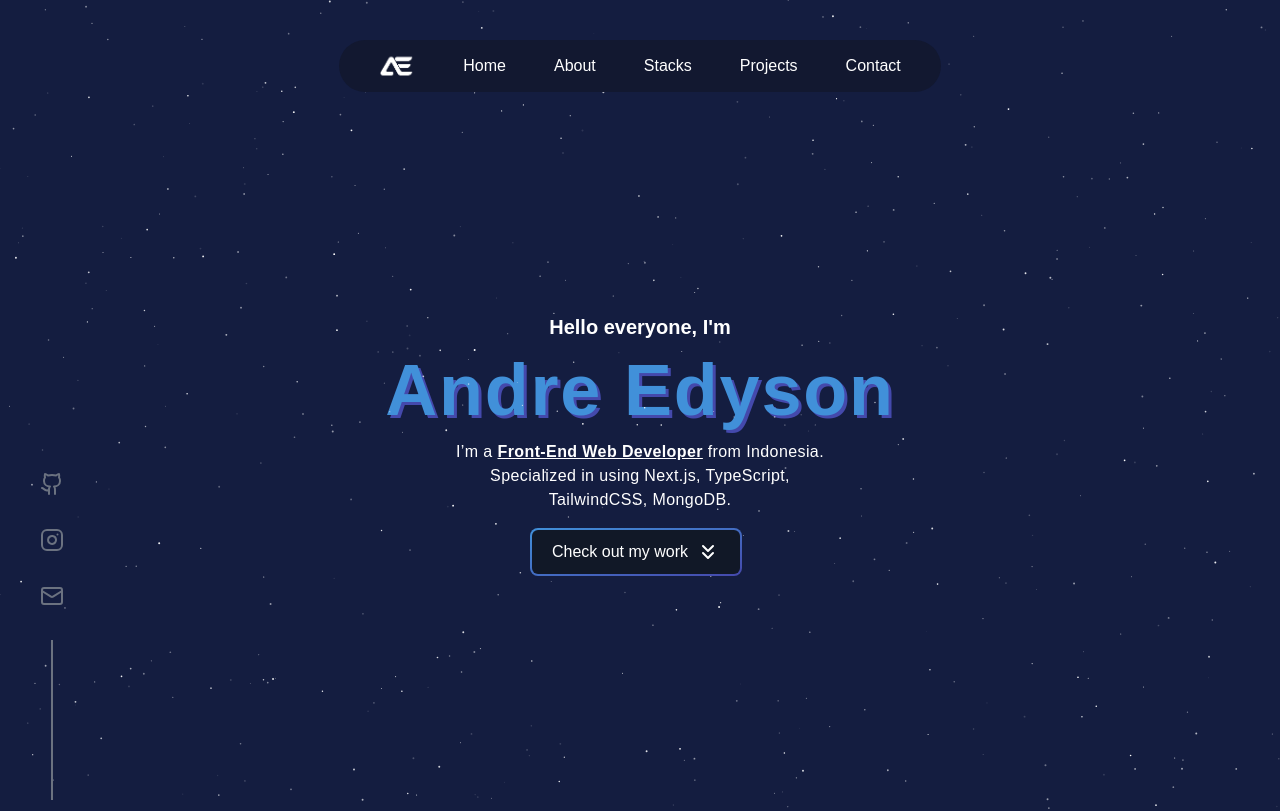
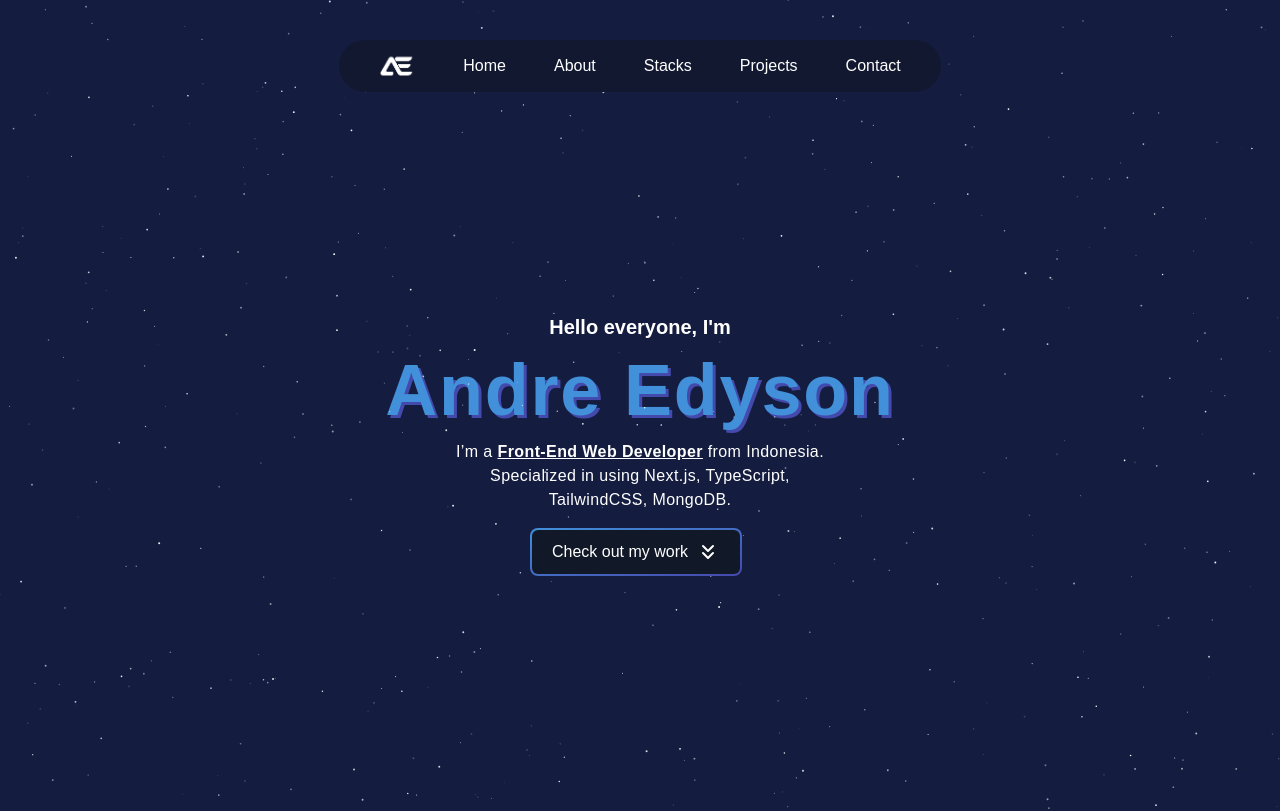
Before and after one commit to andreedyson/personal-website, a Next.js app: page / in a window 1280 px wide. Shown: the top 811 px of the page. Built offline with nearby package versions, Linux system fonts and the light colour scheme.

Commit message:
feat(project): finished contact section

```diff
--- a/app/components/Contact.tsx
+++ b/app/components/Contact.tsx
@@ -1,24 +1,69 @@
-import React from "react";
+"use client";
+
+import React, { useRef } from "react";
+import Socials from "./layout/Socials";
+import { motion, useInView } from "framer-motion";
 
 function Contact() {
+  const ref = useRef(null);
+  const isInView = useInView(ref, { once: true });
+
+  const popupAnimationVariants = {
+    hidden: {
+      y: 30,
+      opacity: 0,
+    },
+    visible: {
+      y: 0,
+      opacity: 1,
+      transition: {
+        delay: 0.8,
+        duration: 1.5,
+        type: "spring",
+        stiffness: 250,
+        damping: 10,
+      },
+    },
+  };
   return (
     <section
       id="contact"
-      className="flex flex-col items-center px-6 py-24 text-white max-sm:mt-10 md:px-16 lg:h-screen xl:px-40"
+      className="flex flex-col items-center px-6 py-24 text-white max-sm:mt-10 md:px-16 xl:px-40"
     >
-      <div>
+      <motion.div
+        ref={ref}
+        variants={popupAnimationVariants}
+        initial="hidden"
+        animate={isInView ? "visible" : "hidden"}
+        className="flex flex-col items-center justify-center"
+      >
         {/* Contact Header */}
         <div className="flex w-full flex-col items-center gap-6 text-center">
-          <h2 className="text-4xl font-bold uppercase md:text-5xl lg:text-6xl">
-            Let&apos;s Chat
+          <h2 className="text-4xl font-bold uppercase tracking-wider md:text-5xl lg:text-6xl">
+            Let&apos;s Chat!
           </h2>
-          <p className="tracking-wide text-slate-300 md:max-w-[550px]">
+          <p className="w-full tracking-wide text-slate-300 md:max-w-[550px]">
             Looking forward to connect with fellow developers, potential
             clients, and anyone interested in my work. Whether you have a
             project in mind or just want to say hello, feel free to reach out.
           </p>
+          <a href="mailto:andreedyson31@gmail.com">
+            <button className="mt-4 rounded-lg bg-transparent px-6 py-3 font-semibold outline-dashed outline-main-blue duration-200 hover:-translate-y-1.5 hover:bg-main-blue hover:shadow-[0px_8px_0px_0px_rgba(69,73,172,0.7)] hover:outline">
+              Connect With Me!
+            </button>
+          </a>
         </div>
-      </div>
+
+        <div className="mt-20 flex items-center gap-8">
+          <div className="h-[3px] w-24 rounded-full bg-gray-font md:w-40" />
+          <p className="font-bold text-gray-font">OR</p>
+          <div className="h-[3px] w-24 rounded-full bg-gray-font md:w-40" />
+        </div>
+
+        <div className="mt-20">
+          <Socials />
+        </div>
+      </motion.div>
     </section>
   );
 }
--- a/app/components/Projects.tsx
+++ b/app/components/Projects.tsx
@@ -28,7 +28,7 @@ function Projects() {
       id="projects"
       className="px-6 py-24 max-sm:mt-10 md:px-16 xl:px-40"
     >
-      <div className="flex flex-col items-center gap-10">
+      <div className="flex flex-col items-center gap-10 text-center">
         {/* Projects Header */}
         <motion.div
           ref={ref}
--- a/app/components/layout/Socials.tsx
+++ b/app/components/layout/Socials.tsx
@@ -8,7 +8,7 @@ function Socials() {
   return (
     <div>
       <motion.div
-        className="flex items-center justify-center gap-8 lg:flex-col"
+        className="flex items-center justify-center gap-8"
         initial={{ opacity: 0, scale: 0.5 }}
         animate={{ opacity: 1, scale: 1 }}
         transition={{ delay: 2 }}
@@ -16,24 +16,23 @@ function Socials() {
         <a
           href="https://github.com/andreedyson"
           target="_blank"
-          className="text-gray-500 duration-300 hover:-translate-y-2 hover:text-main-blue"
+          className="text-gray-font duration-300 hover:-translate-y-2 hover:text-main-blue"
         >
           <Github size={24} />
         </a>
         <a
           href="https://instagram.com/andreedyson"
           target="_blank"
-          className="text-gray-500 duration-300 hover:-translate-y-2 hover:text-main-blue"
+          className="text-gray-font duration-300 hover:-translate-y-2 hover:text-main-blue"
         >
           <Instagram size={24} />
         </a>
         <a
           href="mailto:andreedyson31@gmail.com"
-          className="text-gray-500 duration-300 hover:-translate-y-2 hover:text-main-blue"
+          className="text-gray-font duration-300 hover:-translate-y-2 hover:text-main-blue"
         >
           <Mail size={24} />
         </a>
-        <div className="hidden h-[20vh] w-[2px] bg-gray-500 lg:block" />
       </motion.div>
     </div>
   );
--- a/app/layout.tsx
+++ b/app/layout.tsx
@@ -1,7 +1,6 @@
 import type { Metadata } from "next";
 import "./globals.css";
 import Navbar from "./components/layout/Navbar";
-import Socials from "./components/layout/Socials";
 
 export const metadata: Metadata = {
   title: "Andre Edyson | Front-End Web Developer",
@@ -17,10 +16,7 @@ export default function RootLayout({
     <html lang="en">
       <body className="relative mx-auto max-w-[1920px] bg-dark-bg">
         <Navbar />
-        {children}
-        <div className="lg:fixed lg:bottom-0 lg:left-10">
-          <Socials />
-        </div>
+        <div>{children}</div>
       </body>
     </html>
   );
```
